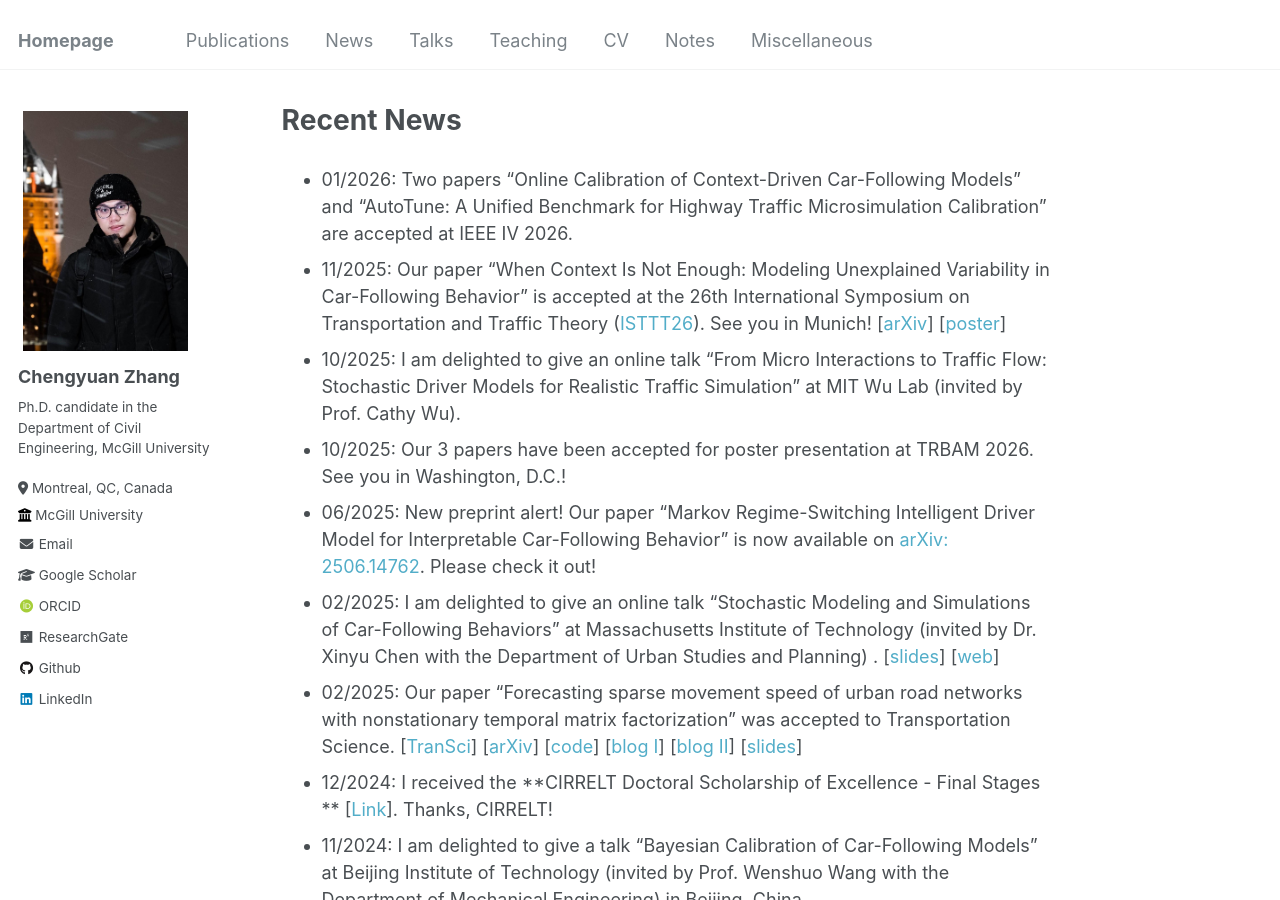
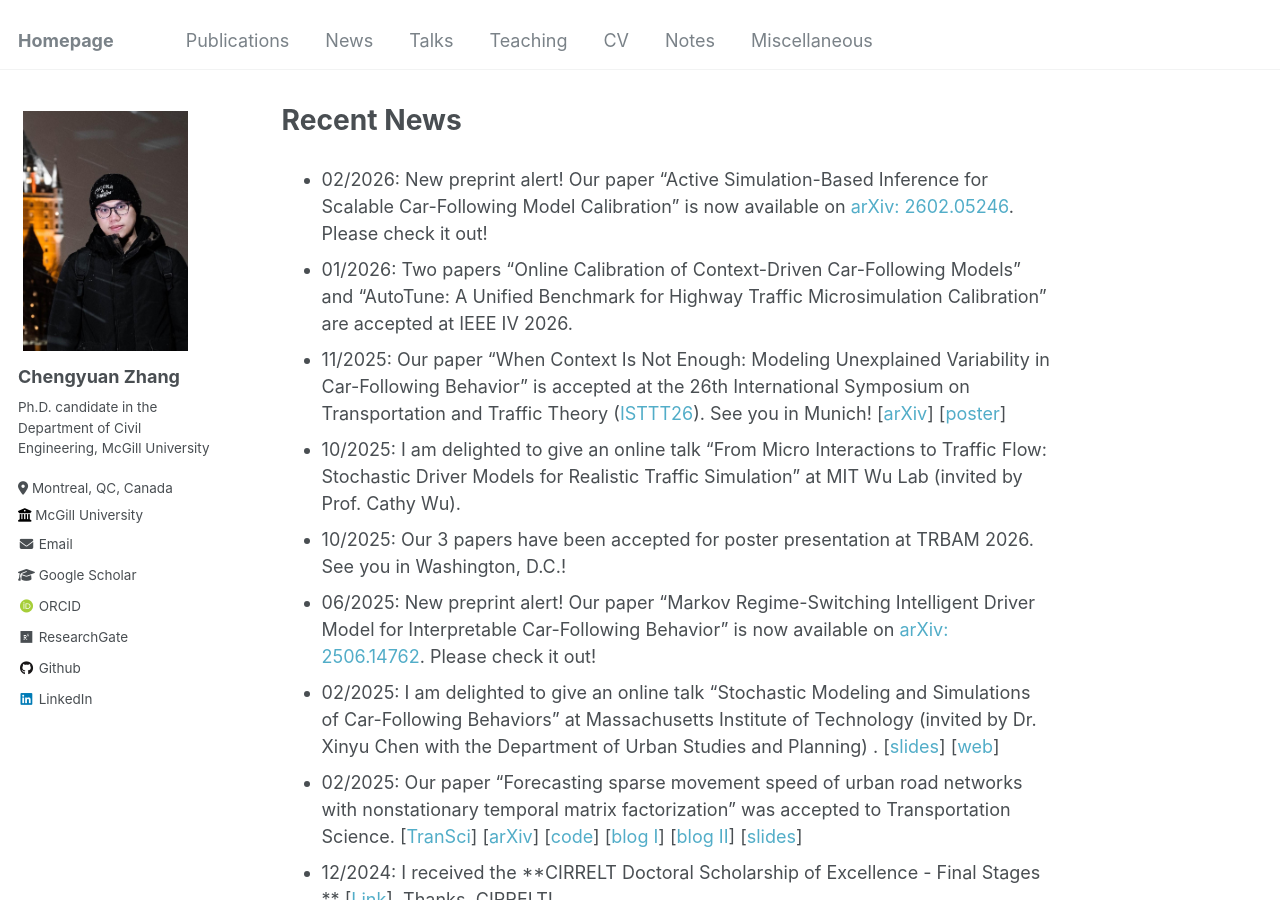
Before and after one commit to Chengyuan-Zhang/chengyuan-zhang.github.io, a Jekyll site: the page built from _pages/news.md, in a window 1280 px wide and 900 px high. Built offline with Jekyll 4.4.1, drawn with Linux system fonts in a browser that asks for light colours; some web fonts are replaced; comment, search, counter and statistics services are not loaded.

Commit message:
update arxiv

```diff
--- a/_pages/news.md
+++ b/_pages/news.md
@@ -5,6 +5,8 @@ permalink: /news/
 author_profile: true
 ---
 
+* 02/2026: New preprint alert! Our paper "Active Simulation-Based Inference for Scalable Car-Following Model
+  Calibration" is now available on [arXiv: 2602.05246](https://arxiv.org/abs/2602.05246). Please check it out!
 * 01/2026: Two papers "Online Calibration of Context-Driven Car-Following Models" and "AutoTune: A Unified Benchmark for
   Highway Traffic Microsimulation Calibration" are accepted at IEEE IV 2026.
 * 11/2025: Our paper "When Context Is Not Enough: Modeling Unexplained
```
Also changed, not shown: _pages/about.md (+1 -0 lines), _pages/publications.md (+3 -3 lines), 1 other file.
